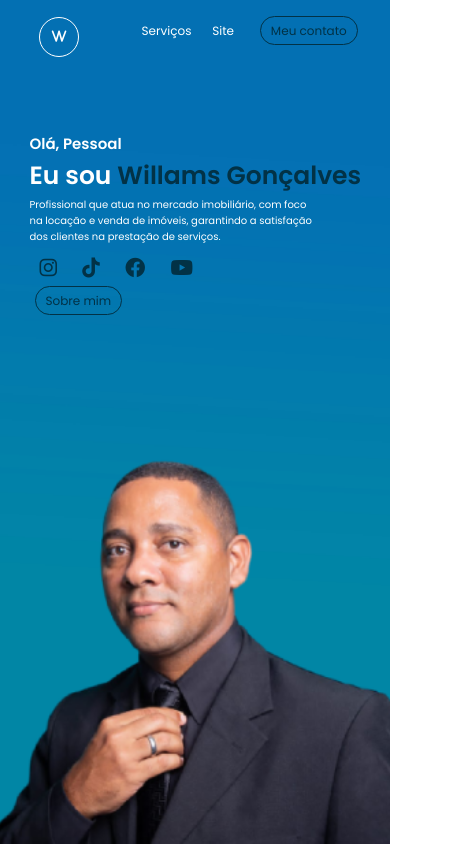
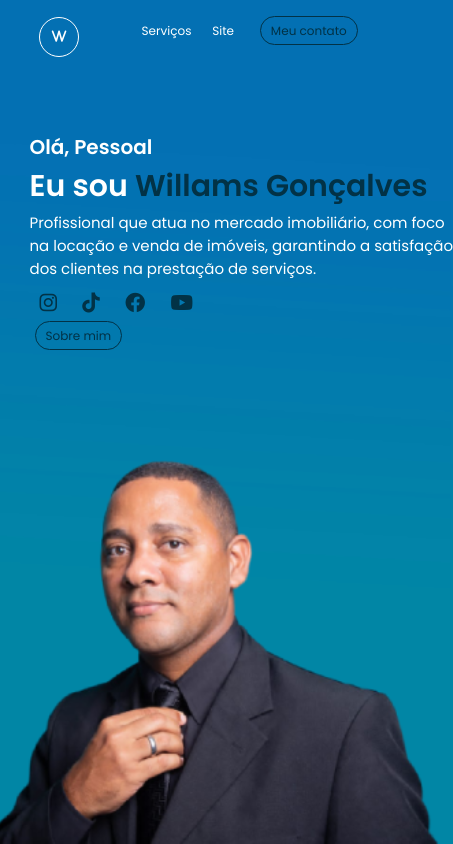
Before and after one commit to KALL30/PORTIFOLIO-WILLAMSS, a plain HTML site: page index.html in a window 390 px wide. Shown: the whole page, 453 px wide, since content can reach past the window. Drawn offline with Linux system fonts and the light colour scheme.

Commit message:
Alteração responsivo 3.0

```diff
--- a/index.css
+++ b/index.css
@@ -184,13 +184,13 @@ body .png img{
 
 @media (max-width: 426px){
     .Container-text .text h3{
-        font-size: 15px;
+        font-size: 20px;
     }
 }
 
 @media (max-width: 426px){
     .Container-text .text h1{
-        font-size: 25px;
+        font-size: 30px;
         white-space: nowrap;
         padding-top: 2px;
     }
@@ -198,7 +198,7 @@ body .png img{
 
 @media (max-width: 426px){
     .Container-text .text p{
-        font-size: 10px;
+        font-size: 15px;
         padding-top: 2px;
         white-space: nowrap;
     }
```
